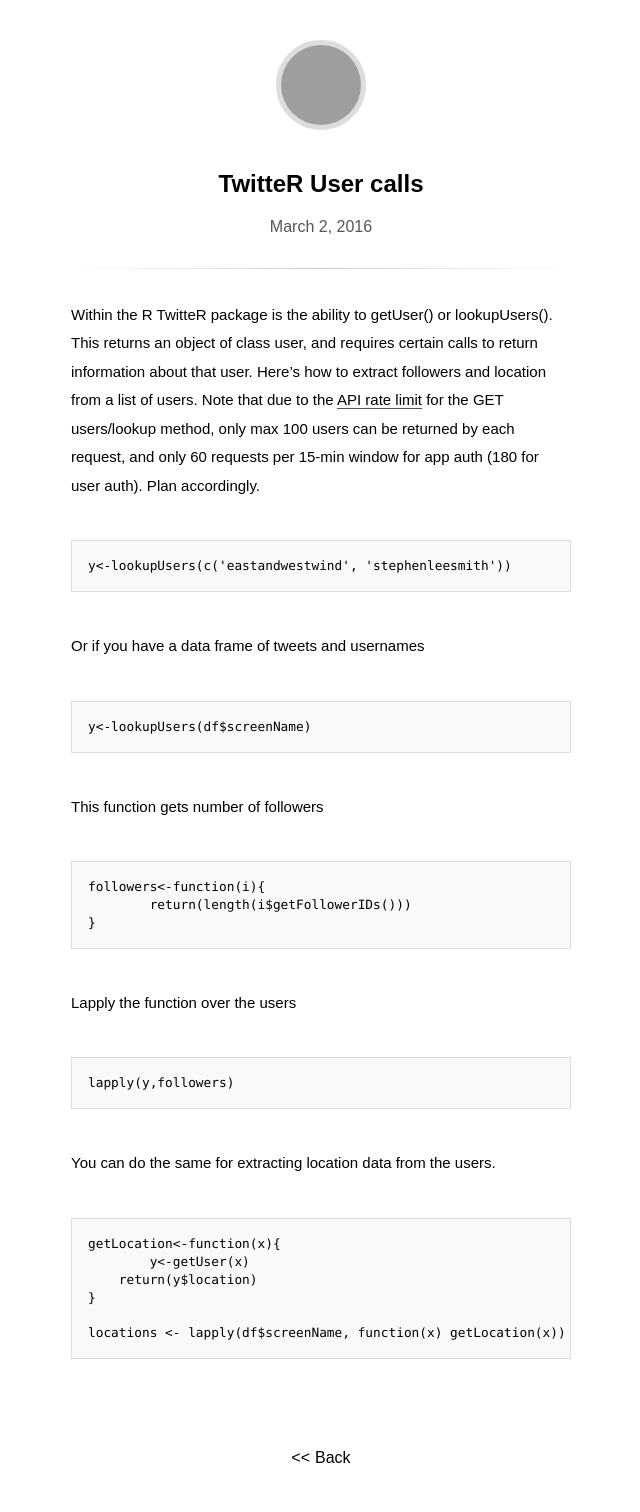
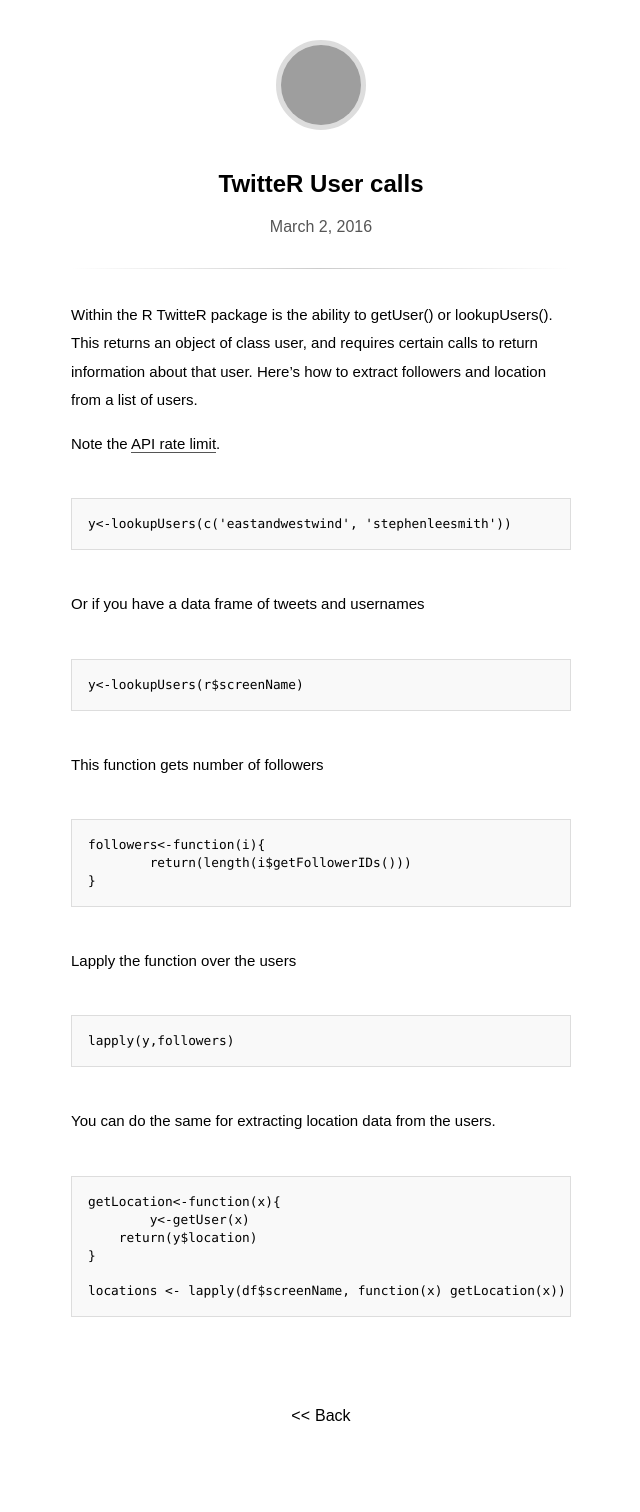
Before and after one commit to eastandwestwind/notes, a Jekyll site: the page built from _posts/2016-03-02-twitterusers.md, in a window 1280 px wide. Shown: the whole page, without its empty margins (319-959 px from the left). Built offline with Jekyll 4.4.1, drawn with Linux system fonts in a browser that asks for light colours; nearby versions of some CDN libraries; some web fonts are replaced; after the commit the page ends 1470 px from its top, so only the background shows below that; grey boxes are pictures that could not be loaded.

Commit message:
yay new posts

```diff
--- a/_posts/2016-03-02-twitterusers.md
+++ b/_posts/2016-03-02-twitterusers.md
@@ -2,13 +2,15 @@
 title: TwitteR User calls
 ---
 
-Within the R TwitteR package is the ability to getUser() or lookupUsers(). This returns an object of class user, and requires certain calls to return information about that user. Here's how to extract followers and location from a list of users. Note that due to the [API rate limit](https://dev.twitter.com/rest/reference/get/users/lookup) for the GET users/lookup method, only max 100 users can be returned by each request, and only 60 requests per 15-min window for app auth (180 for user auth). Plan accordingly.
+Within the R TwitteR package is the ability to getUser() or lookupUsers(). This returns an object of class user, and requires certain calls to return information about that user. Here's how to extract followers and location from a list of users.
+
+Note the [API rate limit](https://dev.twitter.com/rest/reference/get/users/lookup).
 
 	y<-lookupUsers(c('eastandwestwind', 'stephenleesmith'))
 
 Or if you have a data frame of tweets and usernames
 
-	y<-lookupUsers(df$screenName)
+	y<-lookupUsers(r$screenName)
 
 This function gets number of followers
 
@@ -20,7 +22,6 @@
 
 	lapply(y,followers)
 
-
 You can do the same for extracting location data from the users.
 
 	getLocation<-function(x){
```
Also changed, not shown: _posts/2016-03-06-batchfunction.md (added, +43 -0 lines), _posts/2016-03-06-nestedlists.md (added, +17 -0 lines).
